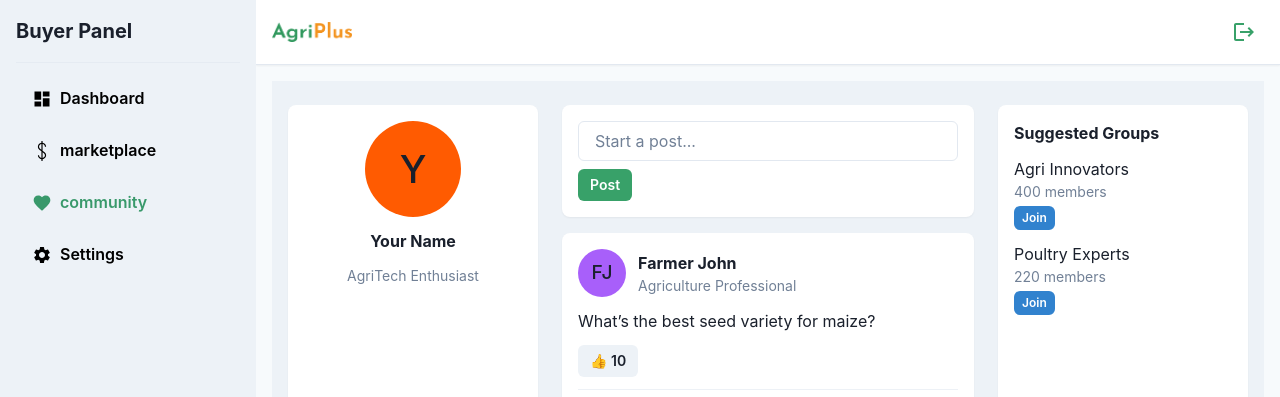
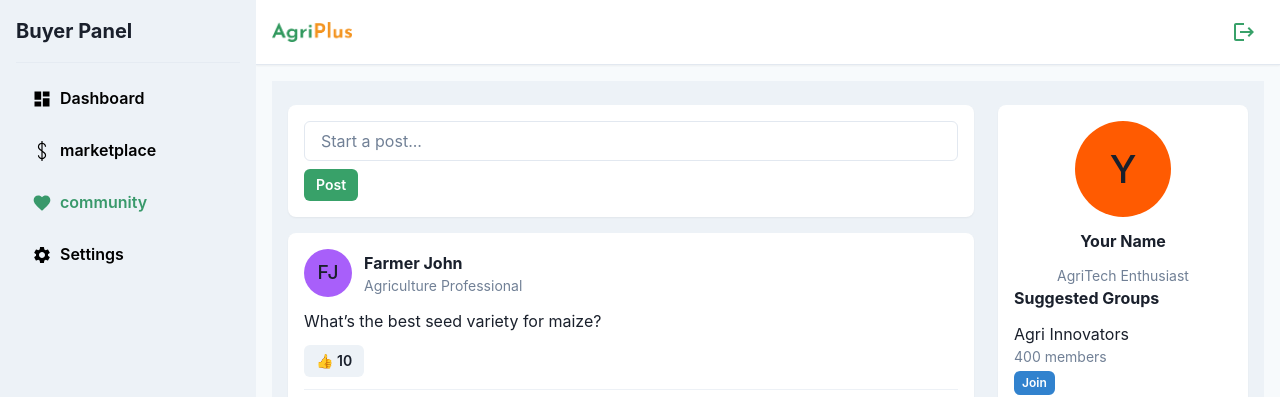
Before and after one commit to udogri/AgriPlus, a React (Vite) app: page /buyer/market in a window 1280 px wide. Both pictures are taken after a click on the button "community". Shown: the top 397 px of the page. Built offline with nearby package versions, Linux system fonts and the light colour scheme; no server answers; the database is empty.

Commit message:
updates to buyer admin

```diff
--- a/src/Admins/Buyer/Community.jsx
+++ b/src/Admins/Buyer/Community.jsx
@@ -11,12 +11,11 @@ const CommunityLayout = () => {
     <DashBoardLayout  role="buyer" active="community">
     <Box bg="gray.100" minH="100vh" py={6} px={4}>
       <Grid
-        templateColumns={['1fr', '1fr', '250px 1fr 250px']}
+        templateColumns={['1fr', '1fr', ' 1fr 250px']}
         gap={6}
         maxW="1200px"
         mx="auto"
       >
-        <LeftSidebar />
         <Feed />
         <RightSidebar />
       </Grid>
--- a/src/Components/RightSidebar.jsx
+++ b/src/Components/RightSidebar.jsx
@@ -1,5 +1,5 @@
 import React from 'react';
-import { Box, Text, VStack, Button } from '@chakra-ui/react';
+import { Box, Text, VStack, Button, Avatar } from '@chakra-ui/react';
 
 const groups = [
   { id: 1, name: 'Agri Innovators', members: 400 },
@@ -8,6 +8,11 @@ const groups = [
 
 const RightSidebar = () => (
   <Box bg="white" p={4} borderRadius="lg" shadow="sm">
+      <VStack spacing={3}>
+        <Avatar size="xl" name="You" />
+        <Text fontWeight="bold">Your Name</Text>
+        <Text fontSize="sm" color="gray.500">AgriTech Enthusiast</Text>
+      </VStack>
     <Text fontWeight="bold" mb={3}>Suggested Groups</Text>
     <VStack align="start" spacing={3}>
       {groups.map(group => (
```
